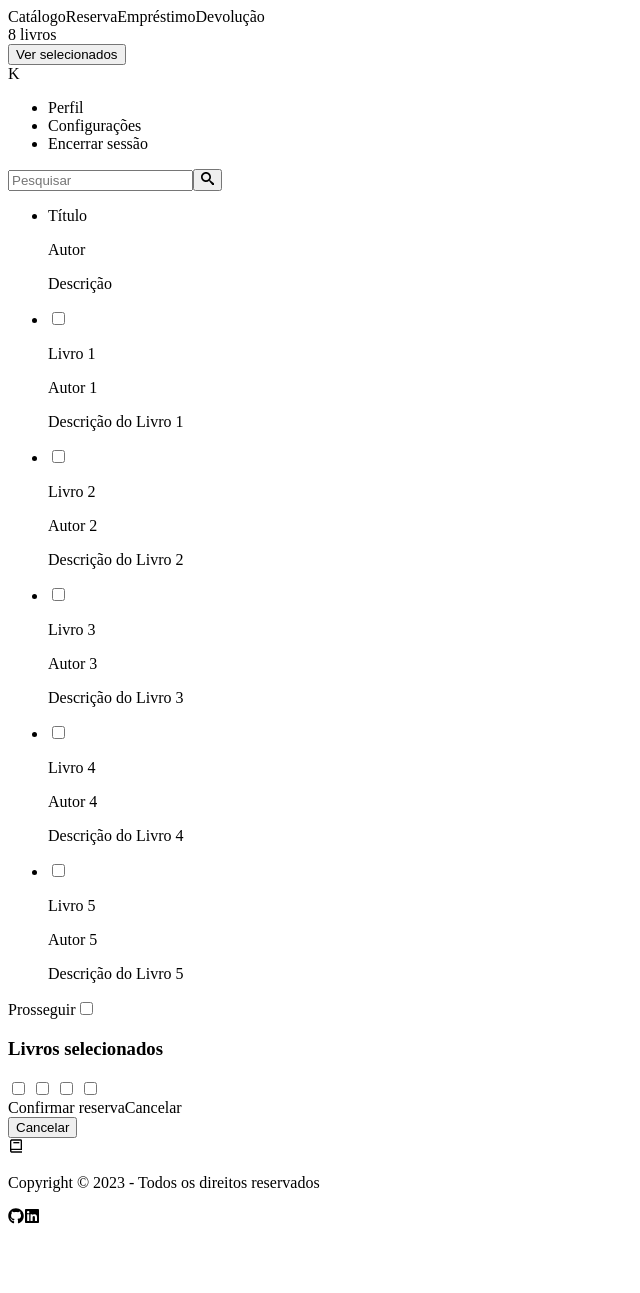
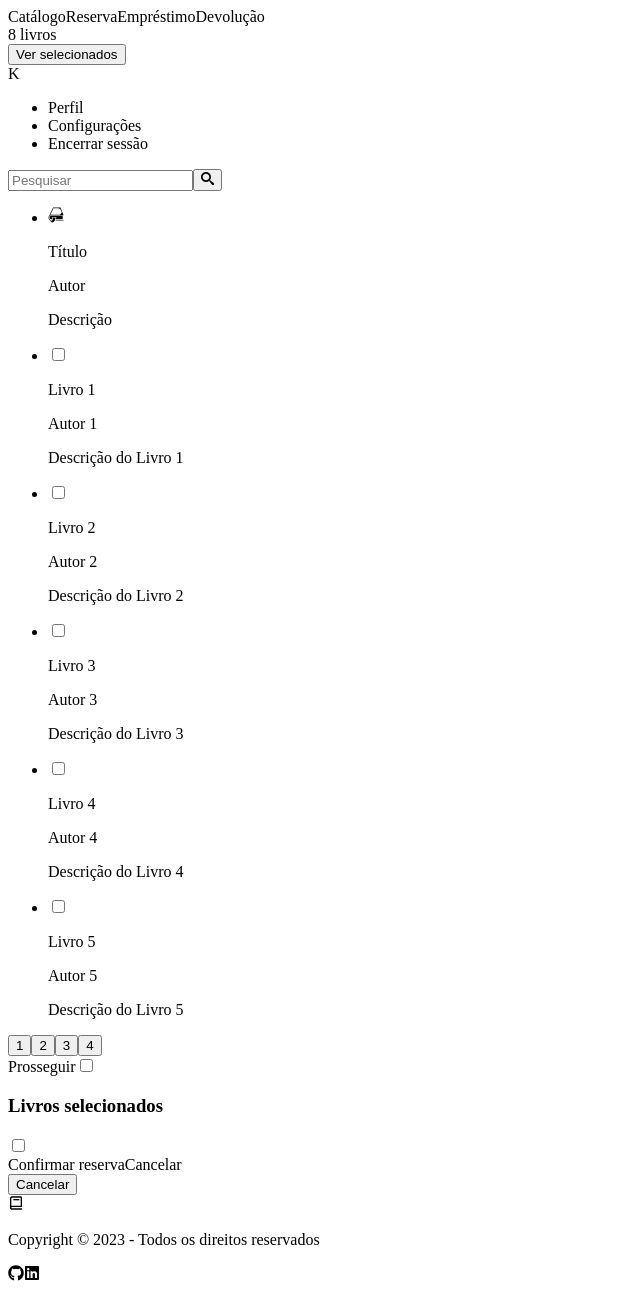
Before and after one commit to KarlaViscondi/Gerenciamento-de-Biblioteca, a Next.js app in the folder gerenciamento-biblioteca/: page / in a window 1280 px wide. Shown: the whole page, without its empty margins (0-640 px from the left). Before the commit the page ends 1236 px from the top, so only its background shows below. Built offline with nearby package versions, Linux system fonts and the light colour scheme.

Commit message:
Pagination component

```diff
--- a/gerenciamento-biblioteca/src/components/common/BooksList.tsx
+++ b/gerenciamento-biblioteca/src/components/common/BooksList.tsx
@@ -8,8 +8,8 @@ interface IBookList extends IBook{
 
 export default function BooksList ({id, title, autor, description, className}: IBookList):JSX.Element{
     return (
-        <li className='flex flex-row text-white m-3 justify-evenly' key={id}>
-            <Checkbox> </Checkbox>
+        <li className='flex flex-row text-white m-3 space-x-10' key={id}>
+            <Checkbox className="my-4"> </Checkbox>
                 <p>{title}</p>
                 <p>{autor}</p>
                 <p>{description}</p>
--- a/gerenciamento-biblioteca/src/components/common/Footerbar.tsx
+++ b/gerenciamento-biblioteca/src/components/common/Footerbar.tsx
@@ -4,17 +4,14 @@ import {FaLinkedin} from 'react-icons/fa'
 
 const Footerbar = () => {
     return (
-        <footer className="footer items-center p-4 bg-neutral text-neutral-content">
+        <footer className="footer p-4 bg-neutral text-neutral-content justify-center">
             <div className="items-center grid-flow-col text-center">
                 <BiBook className="h-6 w-6 items-center text-center"/>
                 <p>Copyright © 2023 - Todos os direitos reservados</p>
-            </div>
-            <div className="grid-flow-col gap-4 md:place-self-center md:justify-self-end items-center text-center">
                 <FaGithub className="h-6 w-6"/>
                 <FaLinkedin className="h-6 w-6"/>
             </div>
         </footer>
     );
 };
-
 export default Footerbar;
--- /dev/null
+++ b/gerenciamento-biblioteca/src/components/common/Pagination.tsx
@@ -0,0 +1,14 @@
+import React from 'react';
+
+const Pagination = () => {
+    return(
+        <div className="btn-group flex justify-center mt-3 ">
+            <button className="btn btn-xs">1</button>
+            <button className="btn btn-xs">2</button>
+            <button className="btn btn-xs">3</button>
+            <button className="btn btn-xs">4</button>
+        </div>
+    )
+}
+
+export default Pagination;
--- a/gerenciamento-biblioteca/src/pages/index.tsx
+++ b/gerenciamento-biblioteca/src/pages/index.tsx
@@ -8,19 +8,22 @@ import Searchbox from '../components/common/Searchbox'
 import Modal from '../components/common/Modal'
 import BooksList from '../components/common/BooksList'
 import { booklist } from '@/data/booklist'
+import {GiBookmark} from 'react-icons/gi'
+import Pagination from '../components/common/Pagination'
 
 export default function Home() {
   return (
-    <div className="flex flex-col min-h-screen overflow-y-hidden">
+    <div className="flex flex-col min-h-screen overflow-y-hidden ">
       <header className="bg-[#201b2c]">
         <Navbar />
       </header>
       <main className='flex-grow bg-[#201b2c] overflow-y-auto '>
         <div className='flex flex-col h-full mx-2 justify-center items-center'>
-          <div className='mt-20 border border-gray-300 w-2/5 p-3 rounded-lg'>
+          <div className='mt-20 border border-gray-300 w-2/5 p-3 rounded-lg '>
             <Searchbox></Searchbox>
-            <ul className='border border-gray-300 mt-6 rounded-lg'>
-              <li className='flex flex-row text-white m-3 justify-evenly '>
+            <ul className='border border-gray-300 mt-6 rounded-lg divide-y'>
+              <li className='flex flex-row text-white m-3 space-x-12 '>
+                  <GiBookmark className='mt-1.5'></GiBookmark>
                   <p>Título</p>
                   <p>Autor</p>
                   <p>Descrição</p>
@@ -31,28 +34,20 @@ export default function Home() {
                 ))
               }
             </ul>
+            <Pagination></Pagination>
             <div className='flex mt-12'>
-              {/* Modal 1 */}
               <Modal className="modal-button">
                 <h3>Livros selecionados</h3>
                 <div className='flex flex-col mb-2'>
-                  <Checkbox> </Checkbox>
-                  <Checkbox> </Checkbox>
-                  <Checkbox> </Checkbox>
                   <Checkbox> </Checkbox>
                 </div>
               </Modal>
               <Button children={"Cancelar"} className='bg-red-500 rounded-lg	w-4/5 text-center uppercase tracking-wider font-extrabold mh-6 p-3 mb-6' />
             </div>
           </div>
-          <div className='flex flex-col'>
-            {/* <Checkbox> </Checkbox>
-            <Checkbox> </Checkbox>
-            <Checkbox> </Checkbox> */}
-          </div>
         </div>
       </main>
-      <footer className="bg-[#201b2c] text-center items-center">
+      <footer>
         <Footerbar />
       </footer>
     </div>
```
